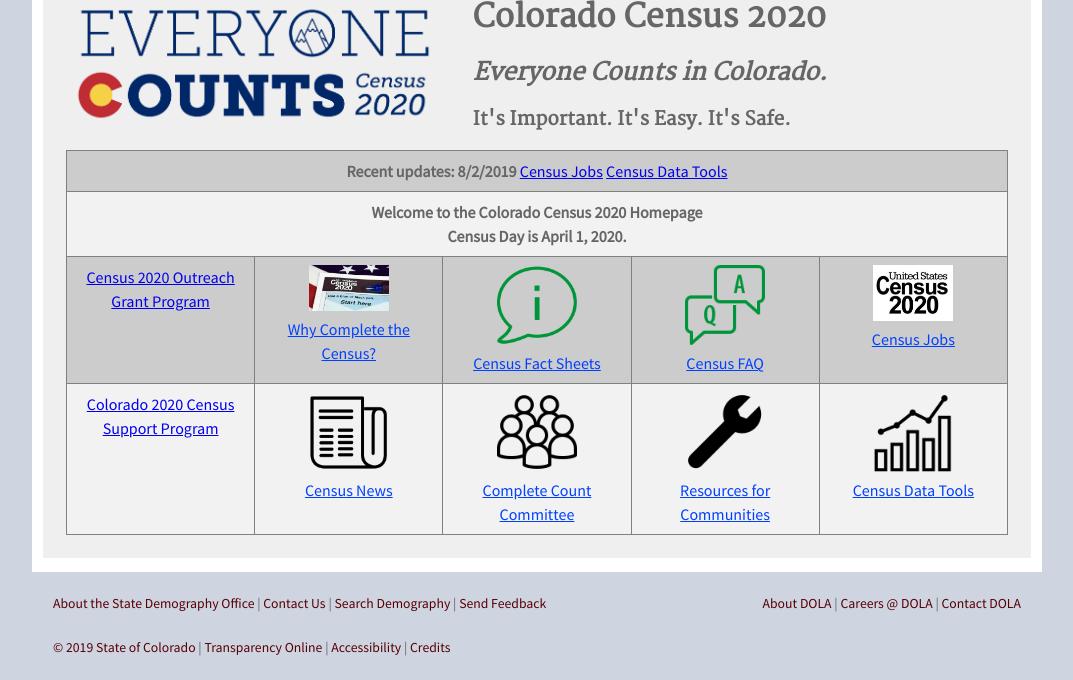
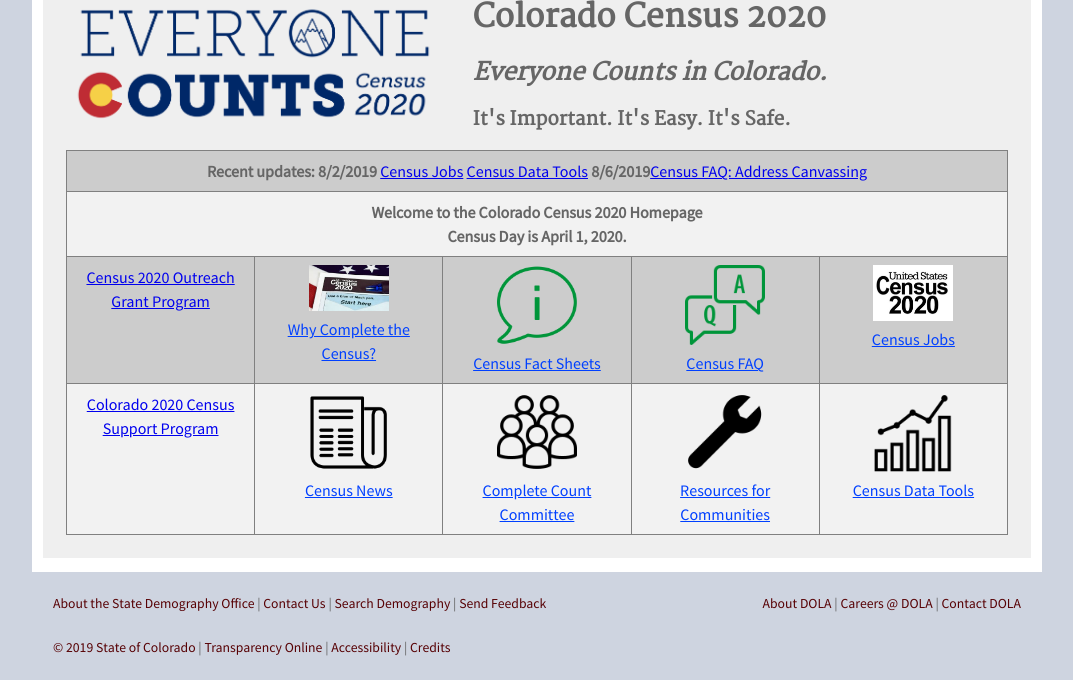
Before and after one commit to TBleess/Website_New, a Jekyll site: the page built from pages/5_CensusACS/census_2020_main.html, in a window 1280 px wide and 900 px high, scrolled down 745 px, cut to the strip 220-900 px from the top of the window. Shown: the whole strip, without its empty margins (103-1176 px from the left). Built offline with Jekyll 4.4.1, drawn with Linux system fonts in a browser that asks for light colours.

Commit message:
Update census_2020_main.html

```diff
--- a/pages/5_CensusACS/census_2020_main.html
+++ b/pages/5_CensusACS/census_2020_main.html
@@ -69,6 +69,7 @@
 			<b>Recent updates:</b>
 			<b>8/2/2019</b> <a href="https://demography.dola.colorado.gov/census-acs/2020-census-jobs/">Census Jobs</a>
 			 <a href="https://demography.dola.colorado.gov/census-acs/2020-response-tracker/">Census Data Tools</a>
+			<b>8/6/2019</b><a href="https://demography.dola.colorado.gov/census-acs/2020-faq/">Census FAQ: Address Canvassing</a>
 
 		</td>
                 </tr>
```
